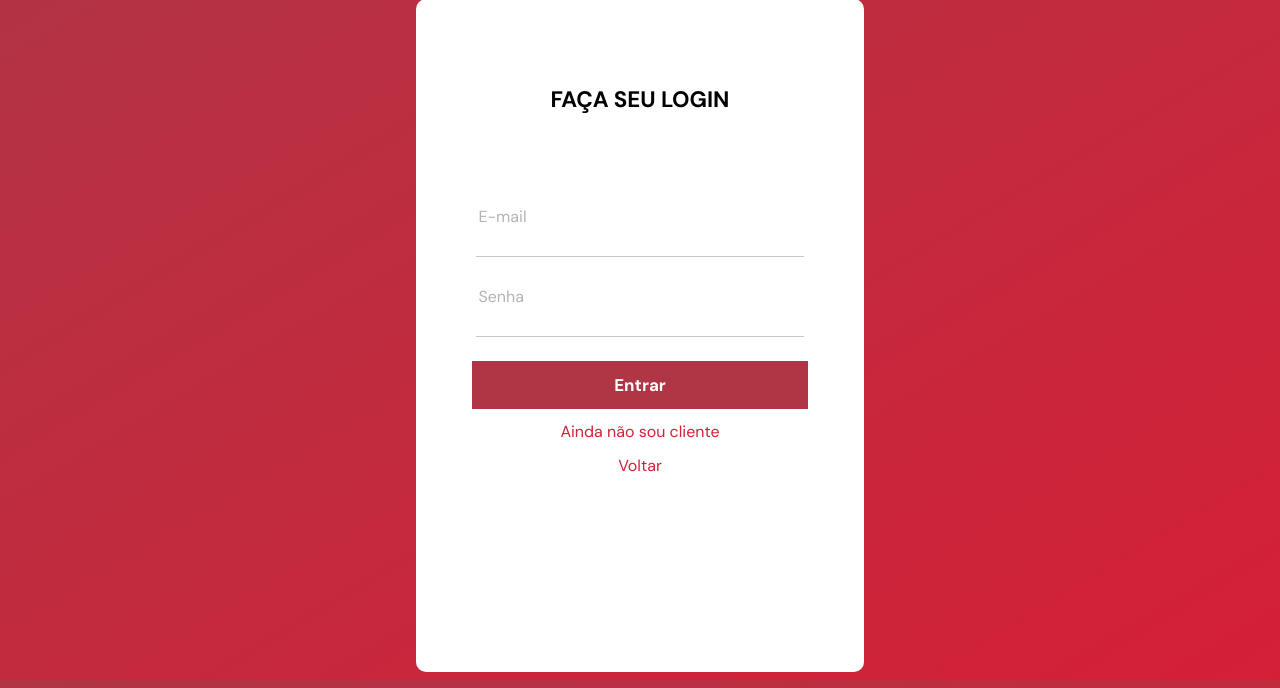
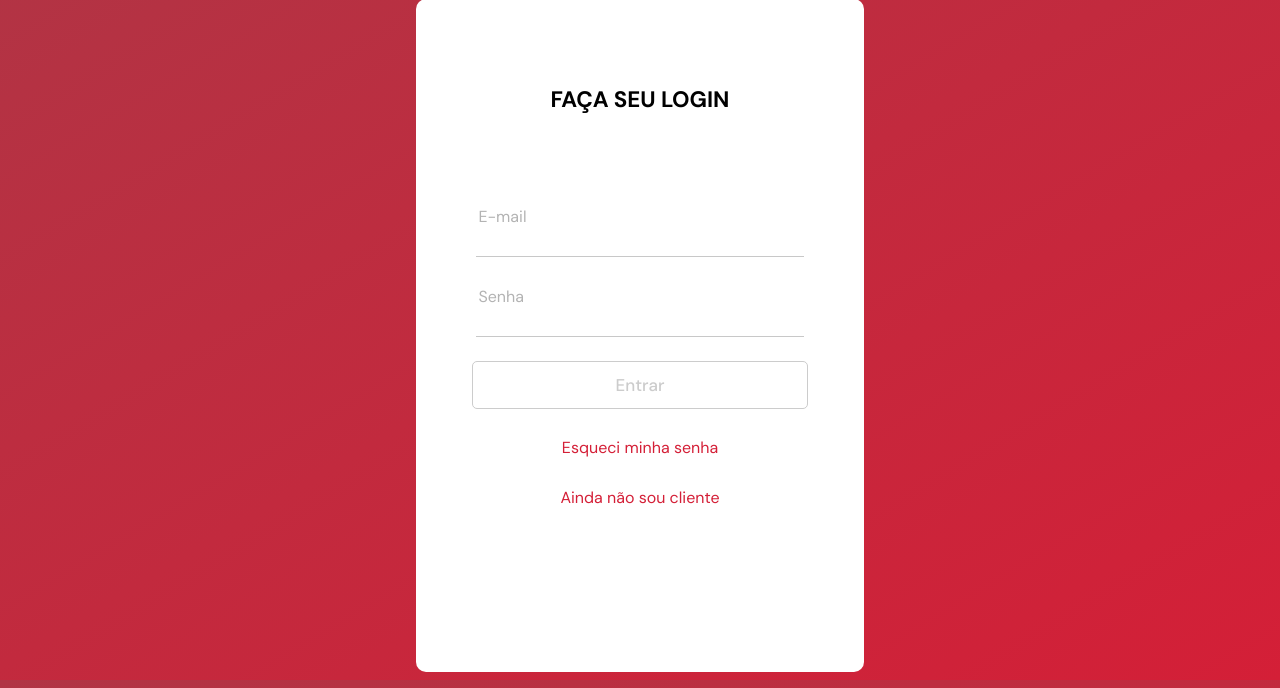
Before and after one commit to joaovirtc/pyBank, a PHP site: page /pages/login/ in a window 1280 px wide. Shown: the part 112-800 px from the top of the page. Run offline with PHP 8.4, Linux system fonts and the light colour scheme.

Commit message:
alterações

```diff
--- a/pages/login/index.php
+++ b/pages/login/index.php
@@ -62,8 +62,8 @@
                 </div>
 
                 <div class="links">
-                    <a href="">Ainda não sou cliente</a>
-                    <a href="../../index.html">Voltar</a>
+                    <a href="#">Esqueci minha senha</a>
+                    <a href="#">Ainda não sou cliente</a>
                 </div>
             </form>
         </div>
--- a/pages/login/style.css
+++ b/pages/login/style.css
@@ -146,22 +146,26 @@ p{
     height: 100%;
     outline: none;
     border: none;
-    background-color: #B03545;
-    color: #fff;
+    background-color: transparent;
+    color: #ccc;
     font-size: 17px;
-    font-weight: bold;
+    font-weight: 500;
     cursor: pointer;
-    transition: background-color .2s, border-radius .2s;
+    transition: background-color .3s, color .3s;
+    border: 1px solid #ccc;
+    border-radius: 5px;
 }
 
 .div__submit input:hover{
-    border-radius: 14px;
+    background-color: #B03545;
+    color: #fff;
+    border: 1px solid #B03545;
 }
 
 
 .links{
   width: 100%;
-  height: 5rem;
+  height: 8rem;
   display: flex;
   justify-content: space-evenly;
   align-items: center;
--- a/pages/registrar/index.php
+++ b/pages/registrar/index.php
@@ -1,4 +1,4 @@
- <?php
+<?php
     session_start();
     unset($_SESSION['nome']);
     unset($_SESSION['email']);
@@ -69,14 +69,14 @@
                     <!-- INPUT SUBMIT -->
                     <div class="div__submit">
                         <input type="submit" value="CRIAR CONTA" name="env" class="submit">
-                         <?php
+                        <!-- <?php
                 // aparecer mensagem de erro caso tenha
                     if(isset($_SESSION['err_email'])){
                         echo ("<p id=\"msg_php\"class=\"validar active\">{$_SESSION['err_email']}</p>");
                     };
                     // limpando a session de erro
                     unset($_SESSION['err_email']);
-                ?>
+                ?>  -->
                     </div>
 
 
```
Also changed, not shown: pages/registrar/checkout.css (+7 -8 lines), pages/registrar/style.css (+5 -2 lines).
